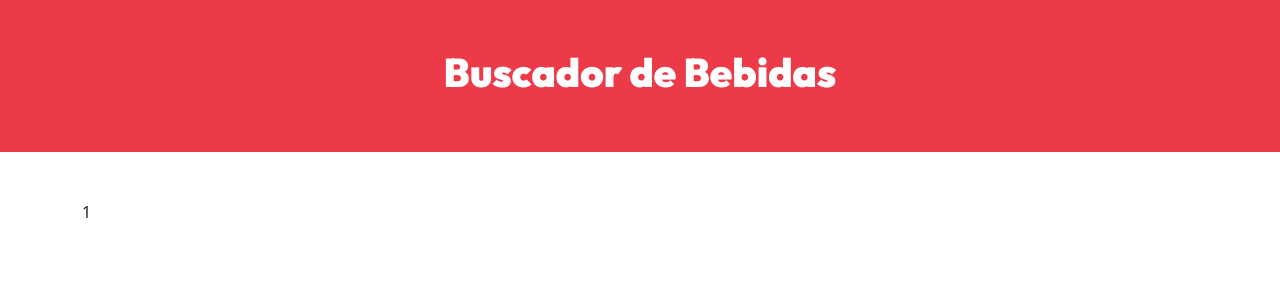
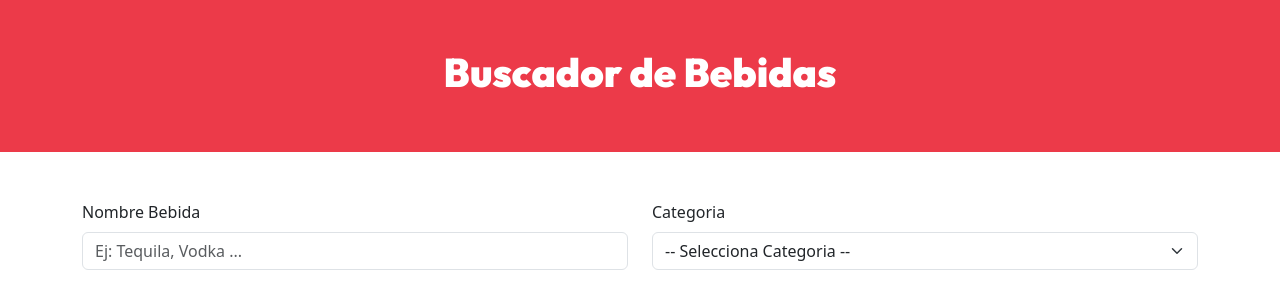
Before and after one commit to OrlayMolina/buscador-bebidas, a React (Vite) app in the folder Drinks_Search/buscadorbebidas/: page / in a window 1280 px wide. Shown: the top 308 px of the page. Built offline with nearby package versions, Linux system fonts and the light colour scheme; no server answers.

Commit message:
Se agrega el createContext y useCategorias para el manejo de props.

```diff
--- a/Drinks_Search/buscadorbebidas/src/App.jsx
+++ b/Drinks_Search/buscadorbebidas/src/App.jsx
@@ -1,17 +1,19 @@
 import { Container } from 'react-bootstrap';
+import Formulario from './components/Formulario';
+import { CategoriasProvider } from './context/CategoriaProvider';
 
 function App() {
 
   return (
-    <>
+    <CategoriasProvider>
       <header className="py-5">
         <h1>Buscador de Bebidas</h1>
       </header>
 
       <Container className='mt-5'>
-        1
+        <Formulario/>
       </Container>
-    </>
+    </CategoriasProvider>
   )
 }
 
--- /dev/null
+++ b/Drinks_Search/buscadorbebidas/src/components/Formulario.jsx
@@ -0,0 +1,42 @@
+import { Button, Form, Row, Col } from "react-bootstrap";
+
+const Formulario = () => {
+
+    return (
+        <Form>
+            <Row>
+                <Col md={6}>
+                    <Form.Group className="mb-3">
+                        <Form.Label htmlFor="nombre">
+                            Nombre Bebida
+                        </Form.Label>
+
+                        <Form.Control
+                            id="nombre"
+                            type="text"
+                            placeholder="Ej: Tequila, Vodka ..."
+                            name="nombre"
+                        />
+                    </Form.Group>
+                </Col>
+
+                <Col md={6}>
+                    <Form.Group className="mb-3">
+                        <Form.Label htmlFor="categoria">
+                            Categoria
+                        </Form.Label>
+
+                        <Form.Select
+                            id="categoria"
+                            name="categoria "
+                        >
+                            <option value="">-- Selecciona Categoria --</option>
+                        </Form.Select>
+                    </Form.Group>
+                </Col>
+            </Row>
+        </Form>
+    )
+}
+
+export default Formulario
--- /dev/null
+++ b/Drinks_Search/buscadorbebidas/src/context/CategoriaProvider.jsx
@@ -0,0 +1,44 @@
+import { useState, useEffect, createContext } from "react";
+import axios from "axios";
+import PropTypes from "prop-types";
+
+const CategoriaContext = createContext();
+
+const CategoriasProvider = ({ children }) => {
+
+    const obtenerCategorias = async () => {
+        try {
+            const url = 'https://www.thecocktaildb.com/api/json/v1/1/list.php?c=list';
+
+            const { data } = await axios(url);
+            console.log(data);
+        } catch (error) {
+            console.log(error);
+        }
+
+    }
+
+    useEffect(() => {
+        obtenerCategorias();
+    }, [])
+
+    return(
+        <CategoriaContext.Provider
+            value={{
+
+            }}
+        >
+            {children}
+        </CategoriaContext.Provider>
+    );
+}
+
+CategoriasProvider.propTypes = {
+    children: PropTypes.node.isRequired
+};
+
+export {
+    CategoriasProvider
+}
+
+export default CategoriaContext;
```
Also changed, not shown: Drinks_Search/buscadorbebidas/src/hooks/useCategorias.jsx (added, +8 -0 lines), Drinks_Search/buscadorbebidas/.eslintrc.cjs.
